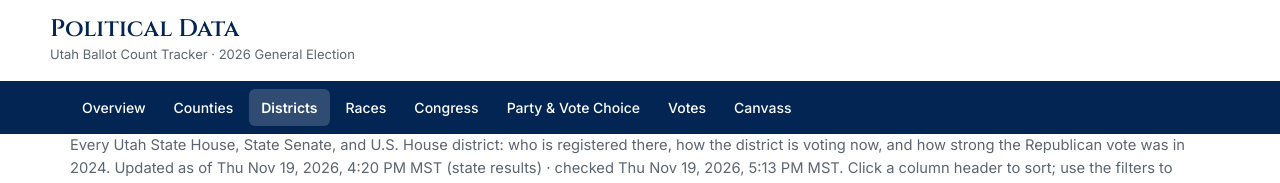
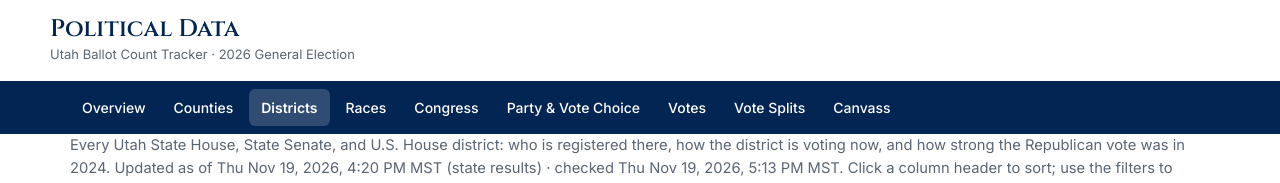
Before and after one commit to UTPolData/UTPolData.github.io, a plain HTML site: page district-stats.html in a window 1280 px wide. Shown: the top 183 px of the page. Drawn offline with nearby package versions, Linux system fonts and the light colour scheme.

Commit message:
Add Vote Splits tab (ballot profiles, crossover explorer, spoiler + near-spoiler tables, third-party profiles) + nav link and hub card

```diff
--- a/district-stats.html
+++ b/district-stats.html
@@ -146,7 +146,7 @@ function districtTip(f,v){
   if(v.rrs!=null) s+='<br>2024 GOP strength: '+(v.rrs*100).toFixed(1)+'%';
   return s;
 }
-</script></head><body><header><div class="wrap topbar"><div><h1 class="product"><a href="index.html" style="color:inherit;text-decoration:none">Political Data</a></h1><div class="product-sub">Utah Ballot Count Tracker &middot; 2026 General Election</div></div></div><div class="navstrip"><div class="wrap"><nav><a href="ballot-tracker.html">Overview</a><a href="counties.html">Counties</a><a href="district-stats.html" class="active">Districts</a><a href="races.html">Races</a><a href="cds.html">Congress</a><a href="cds-party.html">Party & Vote Choice</a><a href="votes.html">Votes</a><a href="canvass.html">Canvass</a></nav></div></div></header><main class="wrap">
+</script></head><body><header><div class="wrap topbar"><div><h1 class="product"><a href="index.html" style="color:inherit;text-decoration:none">Political Data</a></h1><div class="product-sub">Utah Ballot Count Tracker &middot; 2026 General Election</div></div></div><div class="navstrip"><div class="wrap"><nav><a href="ballot-tracker.html">Overview</a><a href="counties.html">Counties</a><a href="district-stats.html" class="active">Districts</a><a href="races.html">Races</a><a href="cds.html">Congress</a><a href="cds-party.html">Party & Vote Choice</a><a href="votes.html">Votes</a><a href="vote-splits.html">Vote Splits</a><a href="canvass.html">Canvass</a></nav></div></div></header><main class="wrap">
 <div class="sub">Every Utah State House, State Senate, and U.S. House district: who is registered there, how the district is voting now, and how strong the Republican vote was in 2024. Updated as of Thu Nov 19, 2026, 4:20 PM MST (state results) &middot; checked Thu Nov 19, 2026, 5:13 PM MST. Click a column header to sort; use the filters to narrow the list.</div>
 
 <h2>District maps</h2>
```
